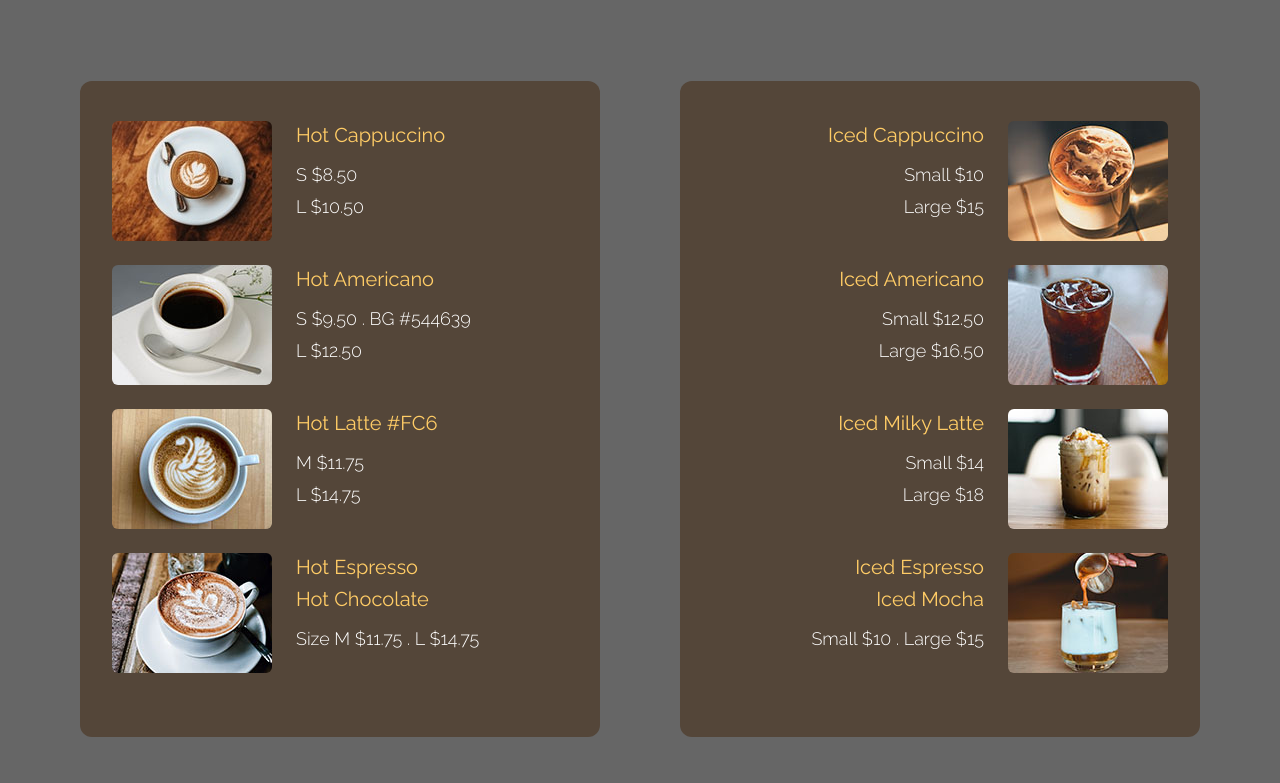
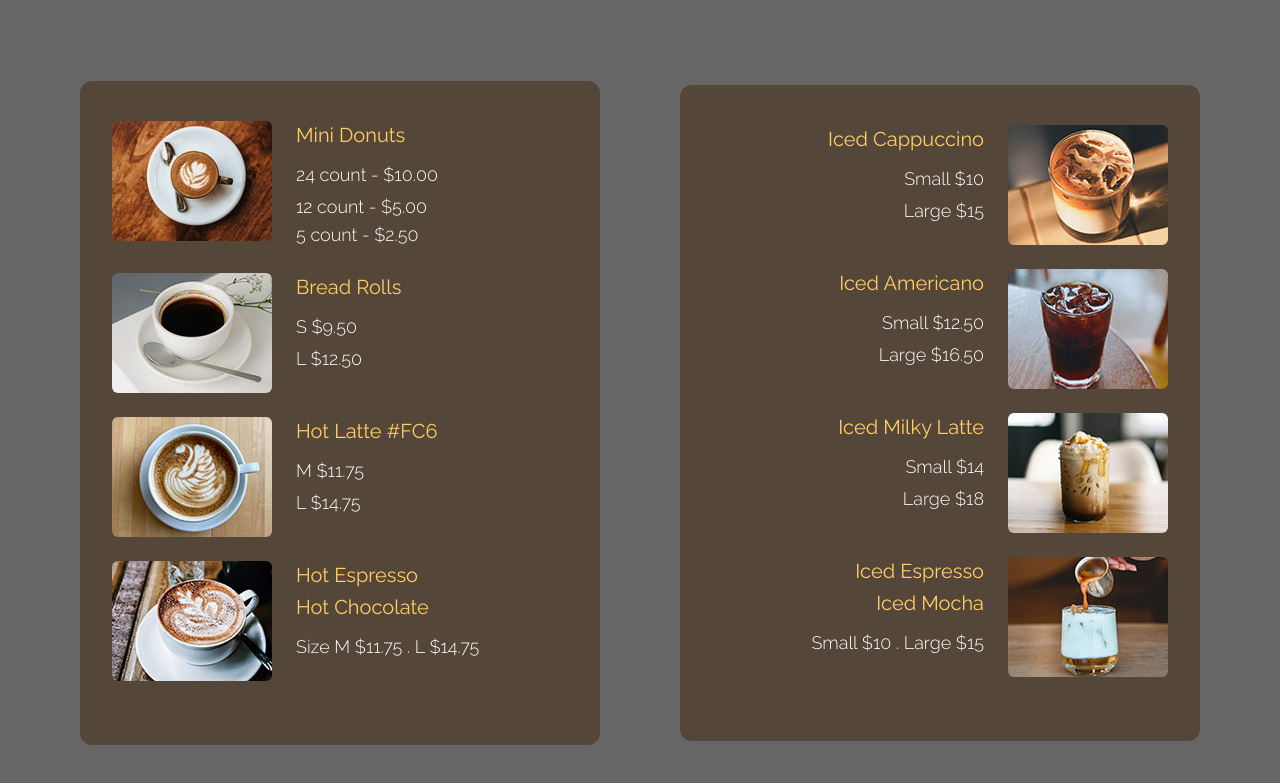
Before and after one commit to crumbusiness/maisiescutecafe, a plain HTML site: page index.html in a window 1280 px wide. Shown: the part 1347-2130 px from the top of the page. Drawn offline with nearby package versions, Linux system fonts and the light colour scheme.

Commit message:
Added donuts

```diff
--- a/index.html
+++ b/index.html
@@ -69,16 +69,17 @@ https://www.tooplate.com/view/2126-antique-cafe
                     <div class="flex items-start mb-6 tm-menu-item">
                         <img src="img/menu-item-1.jpg" alt="Image" class="rounded-md">
                         <div class="ml-3 sm:ml-6">
-                            <h3 class="text-lg sm:text-xl mb-2 sm:mb-3 tm-text-yellow">Hot Cappuccino</h3>
-                            <div class="text-white text-md sm:text-lg font-light mb-1">S $8.50</div>
-                            <div class="text-white text-md sm:text-lg font-light">L $10.50</div>
+                            <h3 class="text-lg sm:text-xl mb-2 sm:mb-3 tm-text-yellow">Mini Donuts</h3>
+                            <div class="text-white text-md sm:text-lg font-light mb-1">24 count - $10.00</div>
+                            <div class="text-white text-md sm:text-lg font-light">12 count - $5.00</div>
+                            <div class="text-white text-md sm:text-lg font-light">5 count - $2.50</div>
                         </div>
                     </div>
                     <div class="flex items-start mb-6 tm-menu-item">
                         <img src="img/menu-item-2.jpg" alt="Image" class="rounded-md">
                         <div class="ml-3 sm:ml-6">
-                            <h3 class="text-lg sm:text-xl mb-2 sm:mb-3 tm-text-yellow">Hot Americano</h3>
-                            <div class="text-white text-md sm:text-lg font-light mb-1">S $9.50 . BG #544639</div>
+                            <h3 class="text-lg sm:text-xl mb-2 sm:mb-3 tm-text-yellow">Bread Rolls</h3>
+                            <div class="text-white text-md sm:text-lg font-light mb-1">S $9.50</div>
                             <div class="text-white text-md sm:text-lg font-light">L $12.50</div>
                         </div>
                     </div>
```
